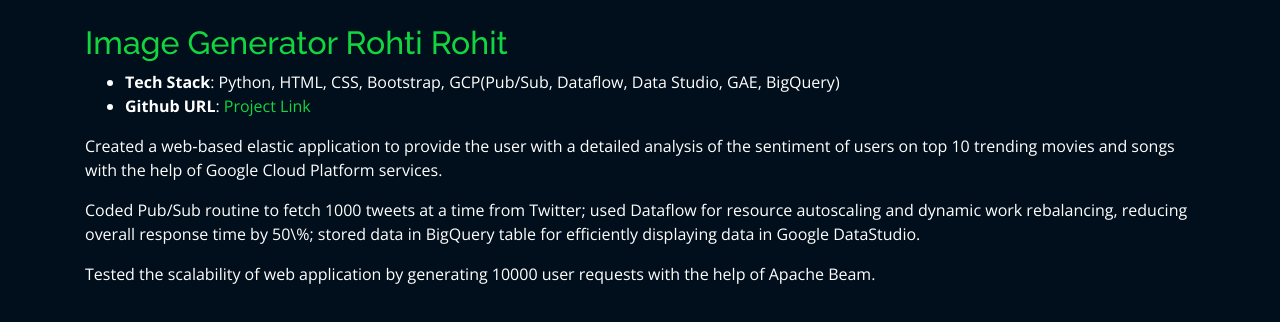
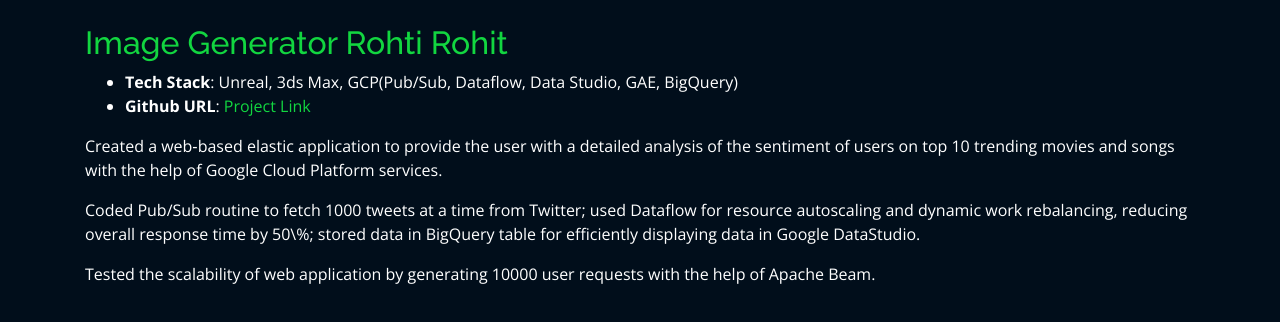
Before and after one commit to tanwarrohit825/tanwarrohit825, a plain HTML site: page projects/twitteranalysis.html in a window 1280 px wide. Drawn offline with nearby package versions, Linux system fonts and the light colour scheme; files whose address does not match are found by name.

Commit message:
Update twitteranalysis.html

```diff
--- a/projects/twitteranalysis.html
+++ b/projects/twitteranalysis.html
@@ -45,7 +45,7 @@
               <br>
               <h2 style="color:#12d640">Image Generator Rohti Rohit</h2>
               <ul>
-                <li><strong>Tech Stack</strong>: Python, HTML, CSS, Bootstrap, GCP(Pub/Sub, Dataflow, Data Studio, GAE, BigQuery)</li>
+                <li><strong>Tech Stack</strong>: Unreal, 3ds Max, GCP(Pub/Sub, Dataflow, Data Studio, GAE, BigQuery)</li>
                 <li><strong>Github URL</strong>: <a href="https://github.com/rajaprerak/TwitterAnalysis" target="_blank">Project Link</a></li>
               </ul>
 
```
